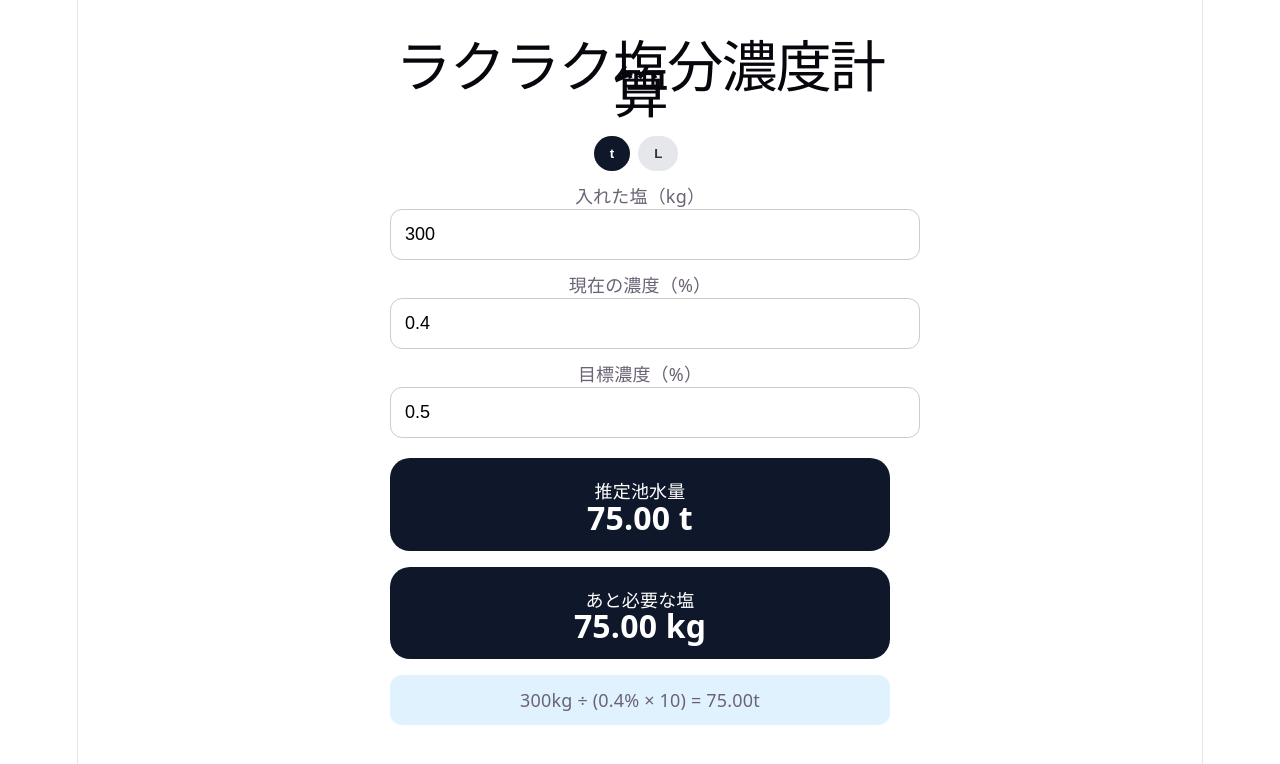
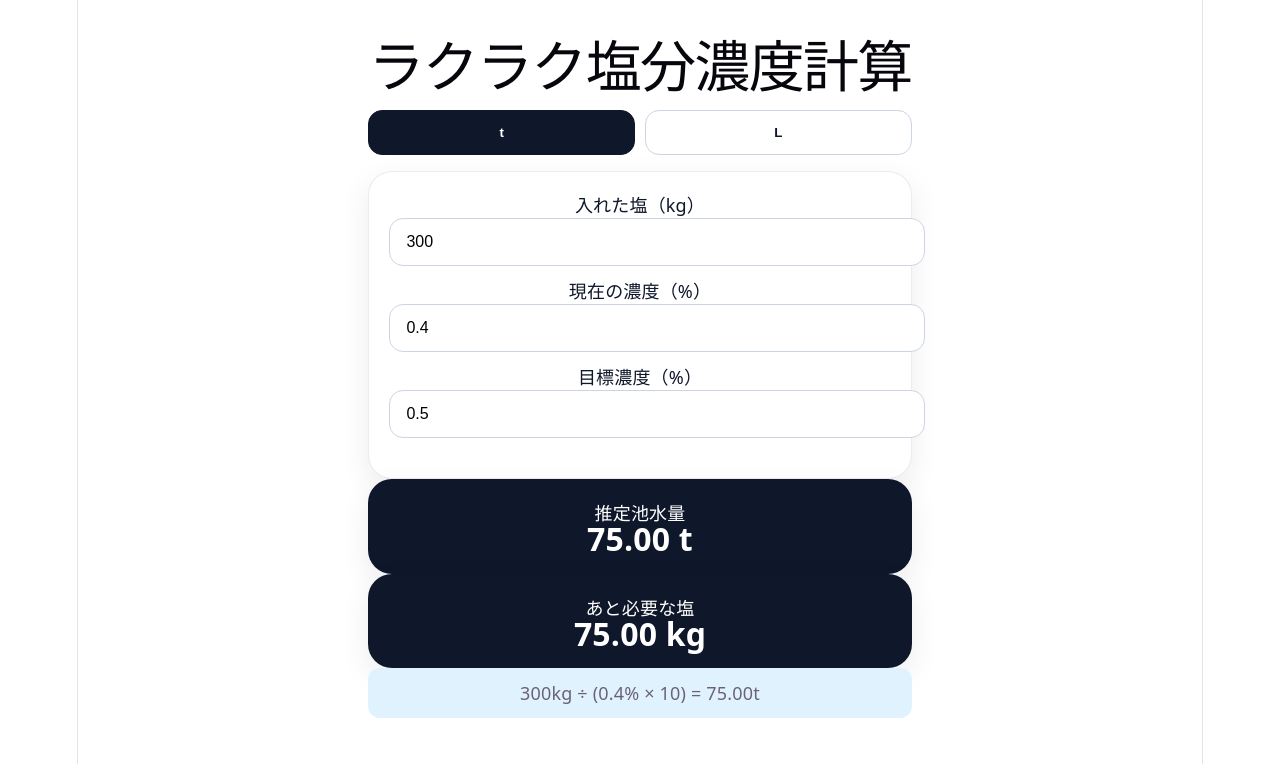
Before and after one commit to naritakoi1151-sys/koi-salt-app, a React (Vite) app: page / in a window 1280 px wide. Shown: the top 764 px of the page. Built offline with nearby package versions, Linux system fonts and the light colour scheme.

Commit message:
add remaining salt calc

```diff
--- a/src/App.jsx
+++ b/src/App.jsx
@@ -1,113 +1,134 @@
-import { useState } from "react";
+import React, { useMemo, useState } from "react";
 
-// 数値変換
-function num(v) {
-  const n = parseFloat(v);
-  return isNaN(n) ? 0 : n;
-}
-
-// kg / g 表示
 function formatSalt(kg) {
+  if (!isFinite(kg)) return "-";
   if (kg < 1) return `${Math.round(kg * 1000)} g`;
   return `${kg.toFixed(2)} kg`;
 }
 
-// UI
-const card = {
-  background: "#0f172a",
-  color: "white",
+function formatPercent(value) {
+  if (!isFinite(value)) return "-";
+  return `${Number(value).toFixed(2)}%`;
+}
+
+function formatVolume(value, unit) {
+  if (!isFinite(value)) return "-";
+  return unit === "t"
+    ? `${value.toFixed(2)} t`
+    : `${Math.round(value)} L`;
+}
+
+function parseNumber(value) {
+  const n = Number(value);
+  return Number.isFinite(n) ? n : 0;
+}
+
+function cardStyle(highlight = false) {
+  return {
+    background: highlight ? "#0f172a" : "#ffffff",
+    color: highlight ? "#ffffff" : "#0f172a",
+    borderRadius: 24,
     padding: 20,
-  borderRadius: 20,
-  marginBottom: 16,
+    boxShadow: "0 10px 30px rgba(15, 23, 42, 0.08)",
+    border: "1px solid rgba(15, 23, 42, 0.08)",
   };
+}
 
-const input = {
+function inputStyle() {
+  return {
     width: "100%",
-  padding: 14,
-  fontSize: 18,
-  borderRadius: 12,
-  border: "1px solid #ccc",
+    padding: "14px 16px",
+    borderRadius: 14,
+    border: "1px solid #cbd5e1",
+    fontSize: 16,
   };
+}
 
-const btn = (on) => ({
-  padding: "10px 16px",
-  borderRadius: 999,
-  border: "none",
-  marginRight: 8,
-  background: on ? "#0f172a" : "#e5e7eb",
-  color: on ? "white" : "#333",
+function buttonStyle(active = false) {
+  return {
+    flex: 1,
+    padding: "14px 16px",
+    borderRadius: 14,
+    border: active ? "1px solid #0f172a" : "1px solid #cbd5e1",
+    background: active ? "#0f172a" : "#ffffff",
+    color: active ? "#ffffff" : "#0f172a",
     fontWeight: 700,
-});
+    cursor: "pointer",
+  };
+}
 
 export default function App() {
-  // 入力
+  const [tab, setTab] = useState("reverse");
   const [unit, setUnit] = useState("t");
-  const [salt, setSalt] = useState("300");
-  const [current, setCurrent] = useState("0.4");
-  const [target, setTarget] = useState("0.5");
 
-  // 数値化
-  const saltKg = num(salt);
-  const currentP = num(current);
-  const targetP = num(target);
+  // 🔥 逆算入力
+  const [reverseSalt, setReverseSalt] = useState("300");
+  const [reversePercent, setReversePercent] = useState("0.4");
+  const [targetPercent2, setTargetPercent2] = useState("0.5");
 
-  // 池水量（t）
-  const tons =
-    currentP > 0 ? saltKg / (currentP * 10) : 0;
+  // ---------- 計算 ----------
+  const reverseKg = parseNumber(reverseSalt);
+  const reverseP = parseNumber(reversePercent);
+  const targetP = parseNumber(targetPercent2);
 
-  // L
-  const liters = tons * 1000;
+  const estimatedTons =
+    reverseP > 0 ? reverseKg / (reverseP * 10) : 0;
 
-  // 差分
-  const diff = Math.max(targetP - currentP, 0);
+  const estimatedVolume =
+    unit === "t" ? estimatedTons : estimatedTons * 1000;
 
-  // 必要な塩
-  const needKg = tons * diff * 10;
+  const diff = Math.max(targetP - reverseP, 0);
+  const needKg = estimatedTons * diff * 10;
 
   return (
-    <div style={{ padding: 20, maxWidth: 500, margin: "0 auto" }}>
+    <div style={{ padding: 20, maxWidth: 600, margin: "0 auto" }}>
       <h1>ラクラク塩分濃度計算</h1>
 
-      {/* 単位切替 */}
-      <div style={{ marginBottom: 12 }}>
-        <button style={btn(unit === "t")} onClick={() => setUnit("t")}>
-          t
-        </button>
-        <button style={btn(unit === "L")} onClick={() => setUnit("L")}>
-          L
-        </button>
+      {/* 単位 */}
+      <div style={{ display: "flex", gap: 10, marginBottom: 16 }}>
+        <button style={buttonStyle(unit === "t")} onClick={() => setUnit("t")}>t</button>
+        <button style={buttonStyle(unit === "L")} onClick={() => setUnit("L")}>L</button>
       </div>
 
-      {/* 入れた塩 */}
+      <div style={cardStyle()}>
         <div style={{ marginBottom: 12 }}>
           <div>入れた塩（kg）</div>
-        <input style={input} value={salt} onChange={(e) => setSalt(e.target.value)} />
+          <input
+            style={inputStyle()}
+            value={reverseSalt}
+            onChange={(e) => setReverseSalt(e.target.value)}
+          />
         </div>
 
-      {/* 現在濃度 */}
         <div style={{ marginBottom: 12 }}>
           <div>現在の濃度（%）</div>
-        <input style={input} value={current} onChange={(e) => setCurrent(e.target.value)} />
+          <input
+            style={inputStyle()}
+            value={reversePercent}
+            onChange={(e) => setReversePercent(e.target.value)}
+          />
         </div>
 
-      {/* 目標濃度 */}
         <div style={{ marginBottom: 20 }}>
           <div>目標濃度（%）</div>
-        <input style={input} value={target} onChange={(e) => setTarget(e.target.value)} />
+          <input
+            style={inputStyle()}
+            value={targetPercent2}
+            onChange={(e) => setTargetPercent2(e.target.value)}
+          />
+        </div>
       </div>
 
       {/* 池水量 */}
-      <div style={card}>
+      <div style={cardStyle(true)}>
         <div>推定池水量</div>
         <div style={{ fontSize: 32, fontWeight: 900 }}>
-          {unit === "t"
-            ? `${tons.toFixed(2)} t`
-            : `${liters.toFixed(0)} L`}
+          {formatVolume(estimatedVolume, unit)}
         </div>
       </div>
 
-      {/* 必要量 */}
-      <div style={card}>
+      {/* あと必要 */}
+      <div style={cardStyle(true)}>
         <div>あと必要な塩</div>
         <div style={{ fontSize: 32, fontWeight: 900 }}>
           {formatSalt(needKg)}
@@ -116,7 +137,7 @@ export default function App() {
 
       {/* 計算式 */}
       <div style={{ background: "#e0f2fe", padding: 12, borderRadius: 12 }}>
-        {saltKg}kg ÷ ({currentP}% × 10) = {tons.toFixed(2)}t
+        {reverseKg}kg ÷ ({reverseP}% × 10) = {estimatedTons.toFixed(2)}t
       </div>
     </div>
   );
```
Lines whose indentation alone changed are shown as unchanged.
